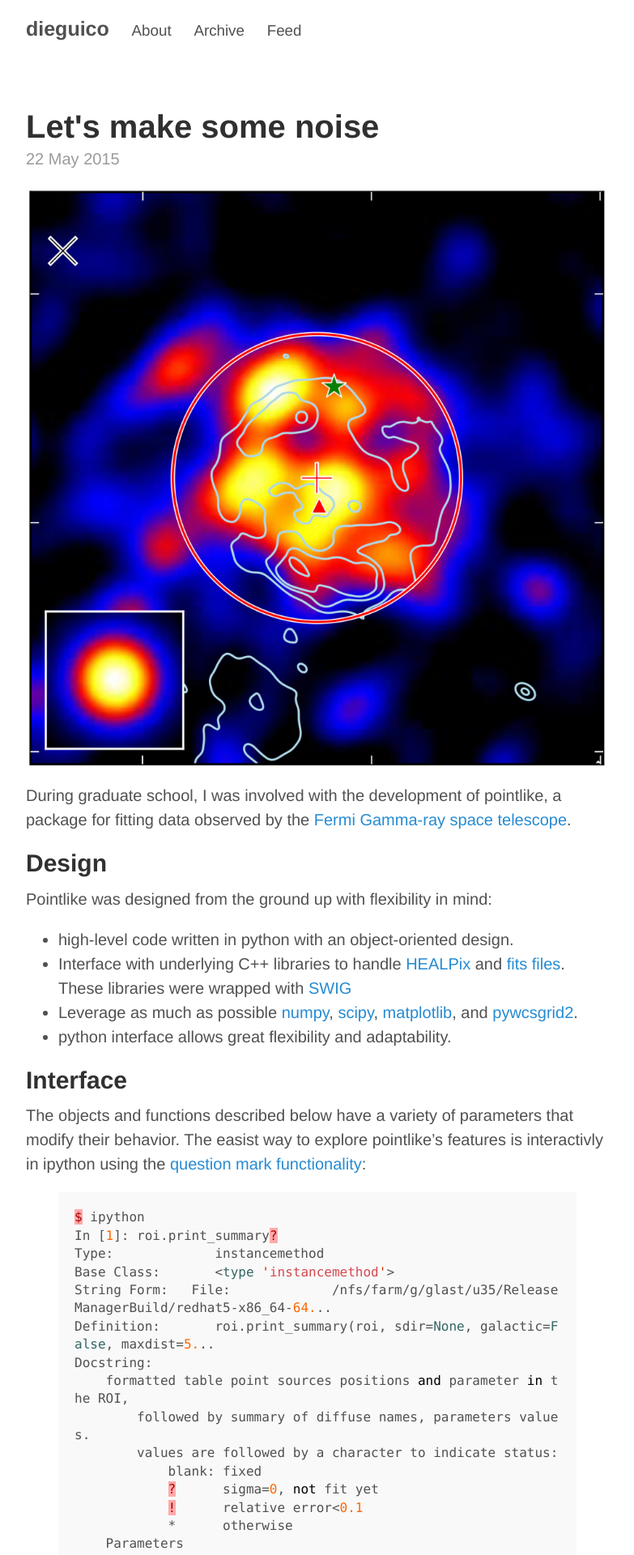
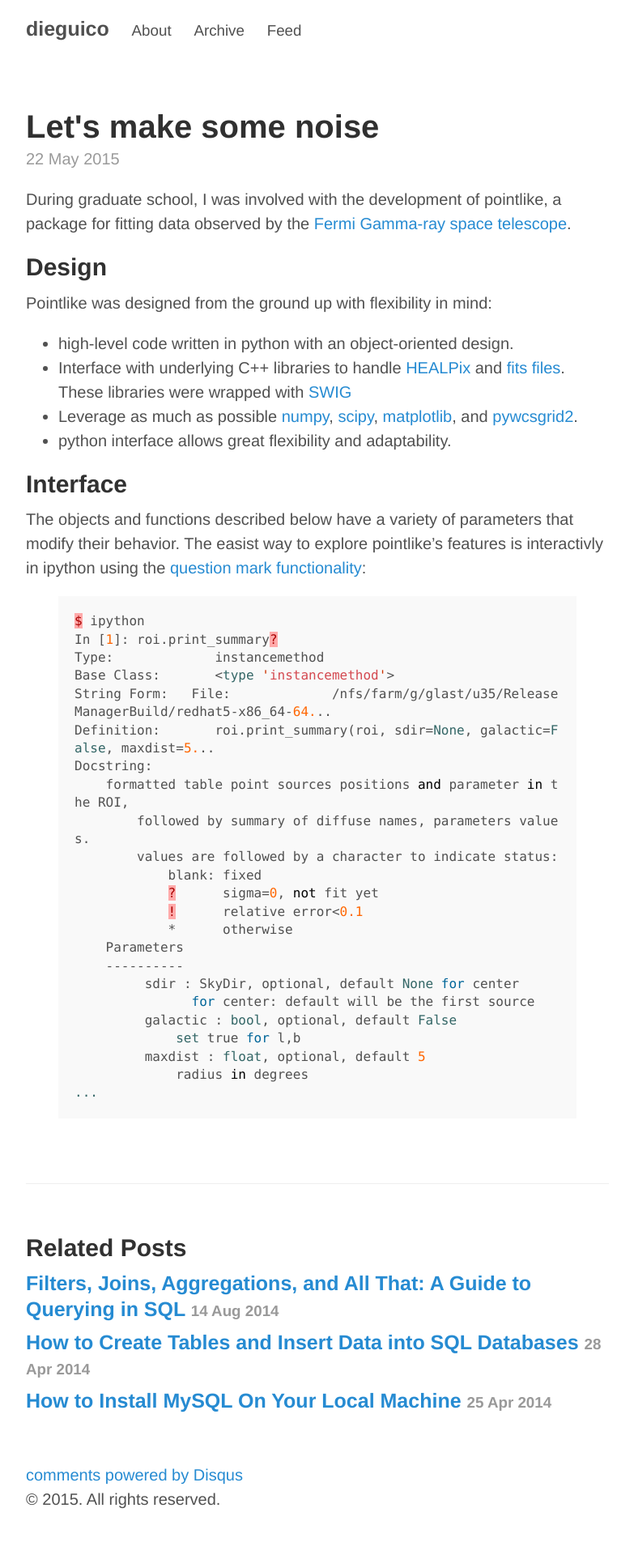
Before and after one commit to dieguico/old.dieguico.github.io, a Jekyll site: the page built from _posts/2015-05-22-hola-mundo.md, in a window 1280 px wide. Shown: the top 1920 px of the page at 81% size, without its empty margins (248-1031 px from the left). Built offline with Jekyll 4.4.1, drawn with Linux system fonts in a browser that asks for light colours; Markdown is read by kramdown in place of the engine named in the settings; comment, search, counter and statistics services are not loaded; after the commit the page ends 1886 px from its top, so only the background shows below that.

Commit message:
Update 2015-05-22-hola-mundo.md

```diff
--- a/_posts/2015-05-22-hola-mundo.md
+++ b/_posts/2015-05-22-hola-mundo.md
@@ -4,8 +4,6 @@ title: Let's make some noise
 comments: true
 redirect_from: "/2015/05/22/hola/"
 ---
-
-![The Gamma-cygni SNR observed by Fermi. This image was created in pointlike and is from http://arxiv.org/abs/1207.0027.](/assets/gamma_cygni_pointlike-940x935.jpg)
 
 During graduate school, I was involved with the development of pointlike, a package for fitting data observed by the [Fermi Gamma-ray space telescope](http://fermi.gsfc.nasa.gov).
 
```
